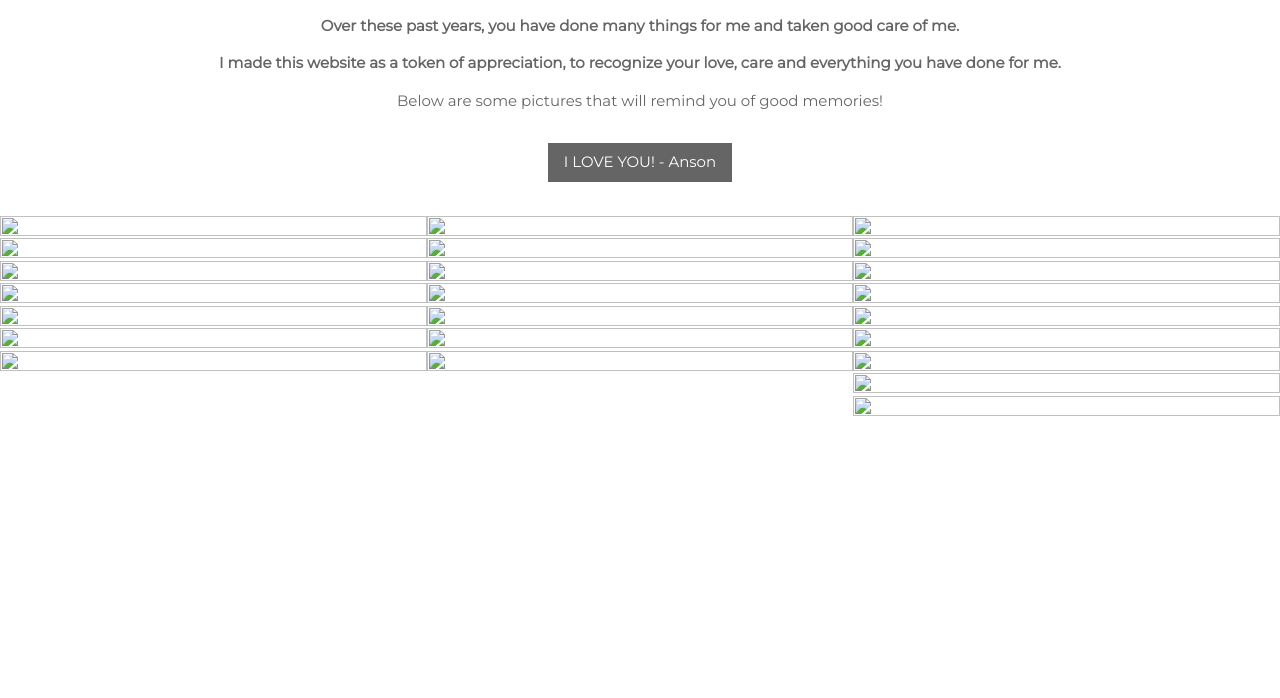
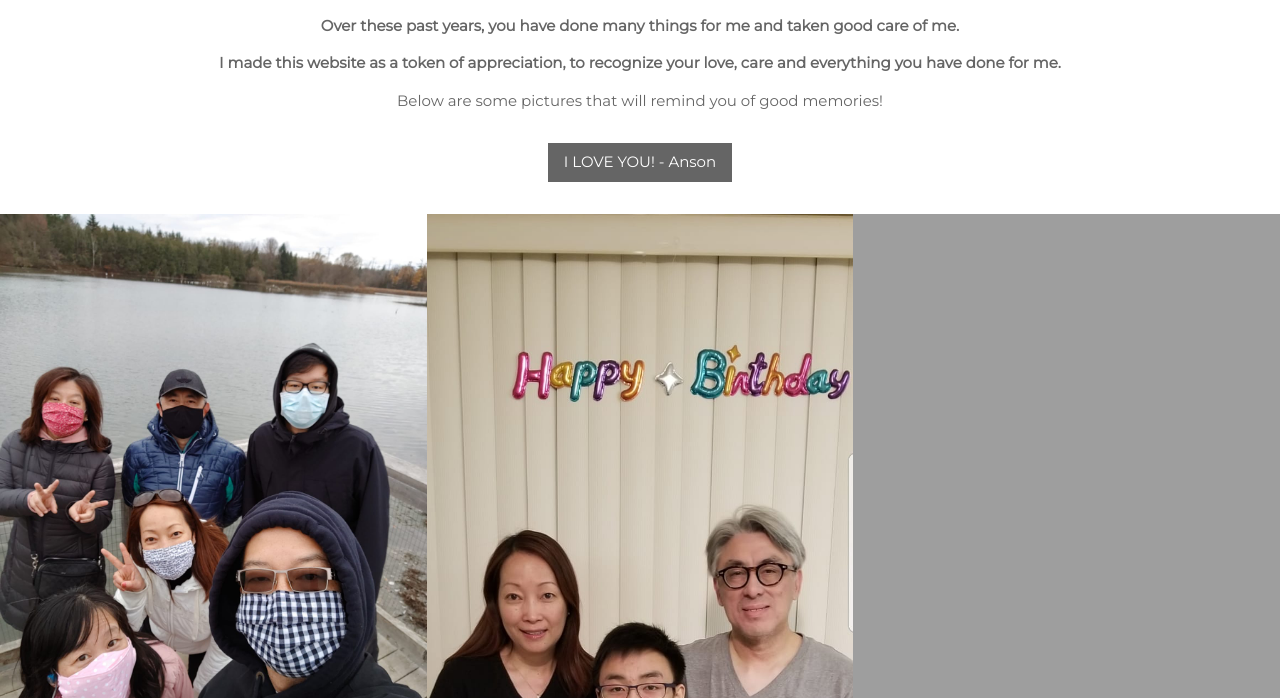
Before and after one commit to A74lau/mothers-day-2023, a plain HTML site: page index.html in a window 1280 px wide. Shown: the part 102-800 px from the top of the page. Drawn offline with nearby package versions, Linux system fonts and the light colour scheme; the site is published under a folder, as on GitHub Pages, so addresses that start at the root find nothing.

Commit message:
Update index.html

```diff
--- a/index.html
+++ b/index.html
@@ -35,35 +35,35 @@ img {margin-bottom: -7px}
 <!-- Photo Grid -->
 <div class="w3-row" id="myGrid" style="margin-bottom:128px">
   <div class="w3-third">
-    <img src="/pictures/img_1.JPG" style="width:100%; height:50%">
-    <img src="/pictures/img_2.JPG" style="width:100%; height:50%">
-    <img src="/pictures/img_3.jpg" style="width:100%; height:50%">
-    <img src="/pictures/img_4.JPG" style="width:100%; height:50%">
-    <img src="/pictures/img_5.JPG" style="width:100%; height:50%">
-    <img src="/pictures/img_6.JPG" style="width:100%; height:50%">
-    <img src="/pictures/img_7.JPG" style="width:100%; height:50%">
+    <img src="./pictures/img_1.JPG" style="width:100%; height:50%">
+    <img src="./pictures/img_2.JPG" style="width:100%; height:50%">
+    <img src="./pictures/img_3.jpg" style="width:100%; height:50%">
+    <img src="./pictures/img_4.JPG" style="width:100%; height:50%">
+    <img src="./pictures/img_5.JPG" style="width:100%; height:50%">
+    <img src="./pictures/img_6.JPG" style="width:100%; height:50%">
+    <img src="./pictures/img_7.JPG" style="width:100%; height:50%">
   </div>
 
   <div class="w3-third">
-    <img src="/pictures/img_8.JPG" style="width:100%; height:50%">
-    <img src="/pictures/img_9.JPG" style="width:100%; height:50%">
-    <img src="/pictures/img_10.PNG" style="width:100%; height:50%">
-    <img src="/pictures/img_11.jpg" style="width:100%; height:50%">
-    <img src="/pictures/img_12.jpg" style="width:100%; height:50%">
-    <img src="/pictures/img_13.jpg" style="width:100%; height:50%">
-    <img src="/pictures/img_14.jpg" style="width:100%; height:50%">
+    <img src="./pictures/img_8.JPG" style="width:100%; height:50%">
+    <img src="./pictures/img_9.JPG" style="width:100%; height:50%">
+    <img src="./pictures/img_10.PNG" style="width:100%; height:50%">
+    <img src="./pictures/img_11.jpg" style="width:100%; height:50%">
+    <img src="./pictures/img_12.jpg" style="width:100%; height:50%">
+    <img src="./pictures/img_13.jpg" style="width:100%; height:50%">
+    <img src="./pictures/img_14.jpg" style="width:100%; height:50%">
   </div>
 
   <div class="w3-third">
-    <img src="/pictures/img_15.jpg" style="width:100%; height:50%">
-    <img src="/pictures/img_16.jpg" style="width:100%; height:50%">
-    <img src="/pictures/img_17.jpg" style="width:100%; height:50%">
-    <img src="/pictures/img_18.jpg" style="width:100%; height:50%">
-    <img src="/pictures/img_19.jpg" style="width:100%; height:50%">
-    <img src="/pictures/img_20.jpg" style="width:100%; height:50%">
-    <img src="/pictures/img_21.jpg" style="width:100%; height:50%">
-    <img src="/pictures/img_22.jpg" style="width:100%; height:50%">
-    <img src="/pictures/img_23.jpg" style="width:100%; height:50%">
+    <img src="./pictures/img_15.jpg" style="width:100%; height:50%">
+    <img src="./pictures/img_16.jpg" style="width:100%; height:50%">
+    <img src="./pictures/img_17.jpg" style="width:100%; height:50%">
+    <img src="./pictures/img_18.jpg" style="width:100%; height:50%">
+    <img src="./pictures/img_19.jpg" style="width:100%; height:50%">
+    <img src="./pictures/img_20.jpg" style="width:100%; height:50%">
+    <img src="./pictures/img_21.jpg" style="width:100%; height:50%">
+    <img src="./pictures/img_22.jpg" style="width:100%; height:50%">
+    <img src="./pictures/img_23.jpg" style="width:100%; height:50%">
   </div>
 </div>
 
```
